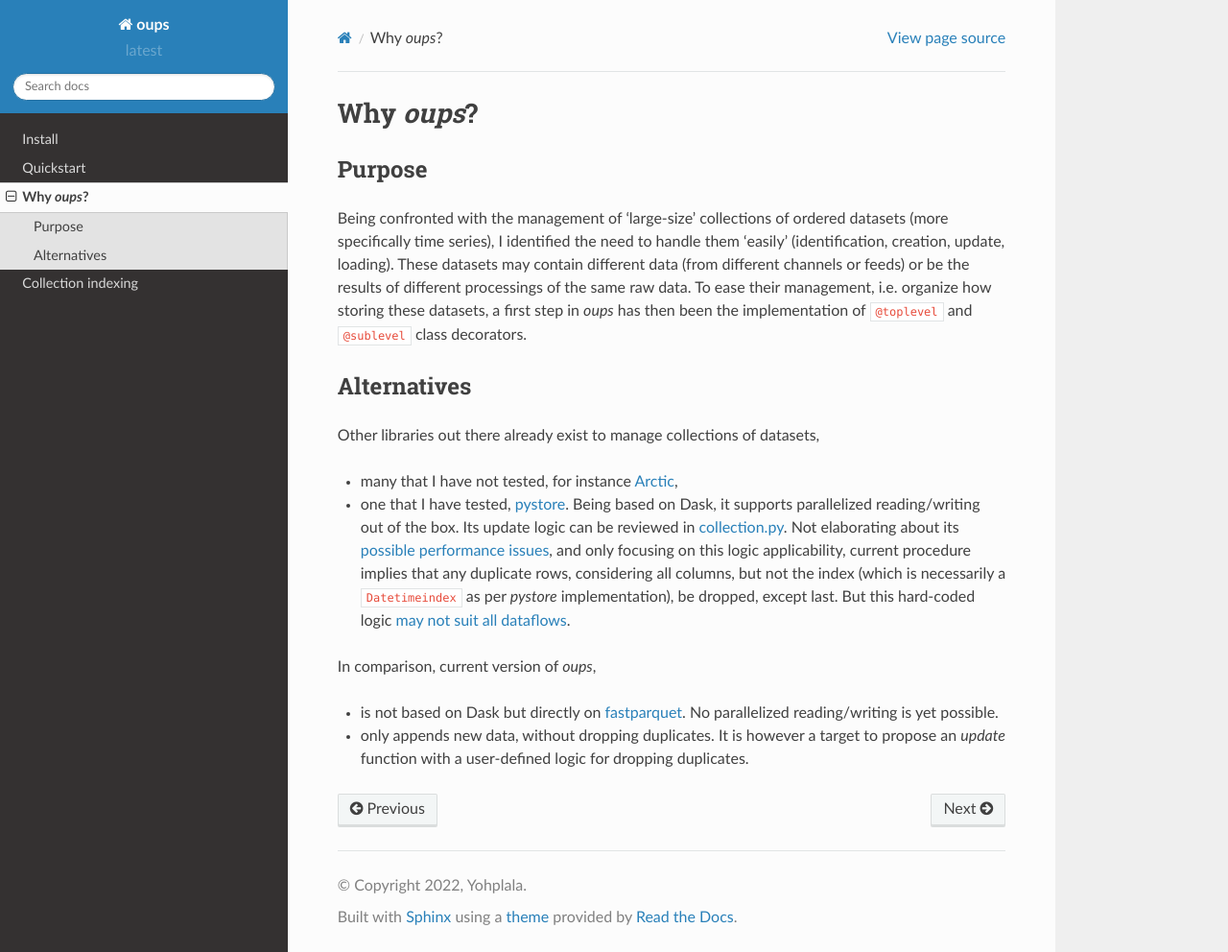
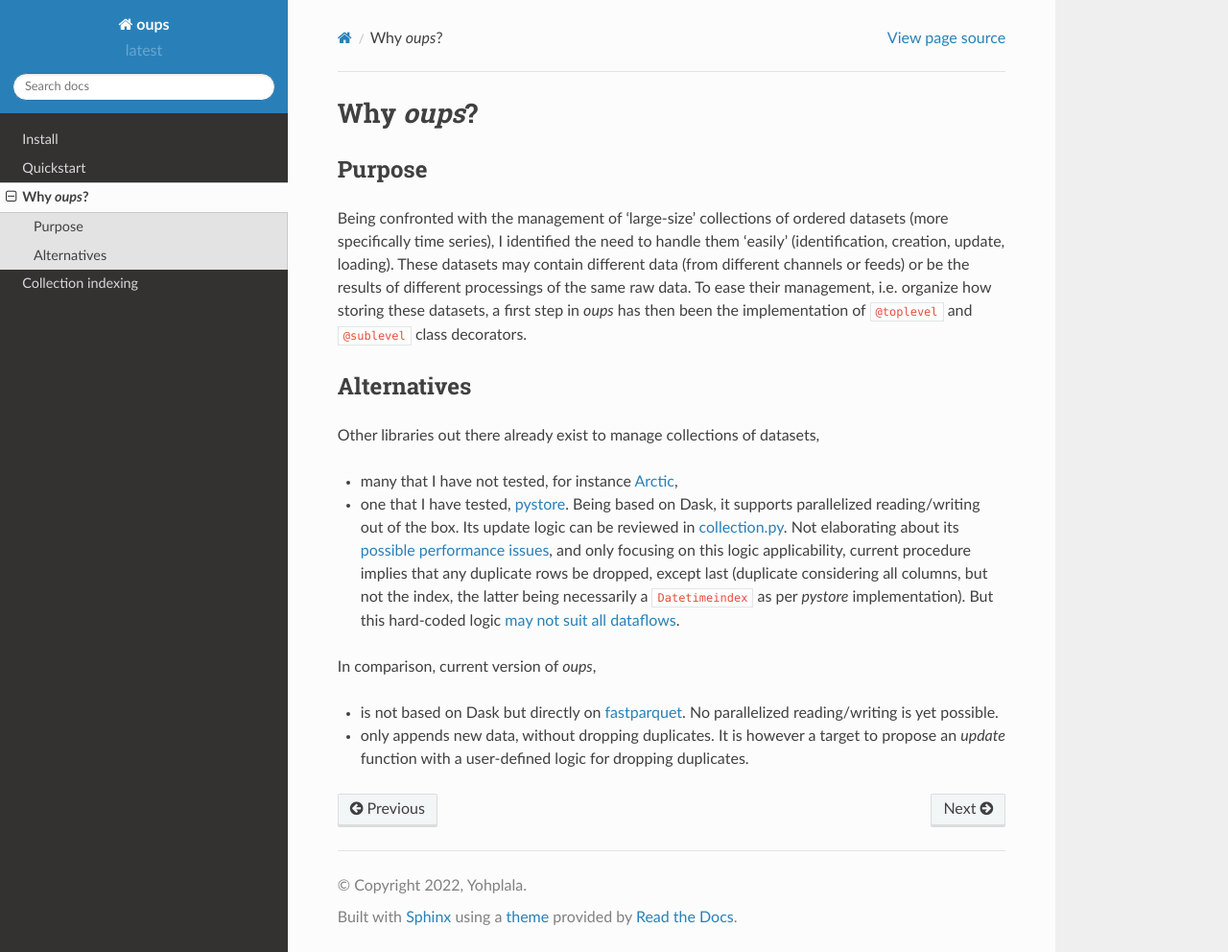
Before and after one commit to yohplala/oups, a Sphinx documentation site: the page built from docs/source/purpose.rst, in a window 1280 px wide and 992 px high. Shown: the whole window at 96% size. Built offline with Sphinx 7.4.7 and the Read the Docs theme 2.0.0, drawn with Linux system fonts in a browser that asks for light colours.

Commit message:
Update purpose.rst

```diff
--- a/docs/source/purpose.rst
+++ b/docs/source/purpose.rst
@@ -14,7 +14,7 @@ Alternatives
 Other libraries out there already exist to manage collections of datasets,
 
 * many that I have not tested, for instance `Arctic <https://github.com/man-group/arctic>`_,
-* one that I have tested, `pystore <https://github.com/ranaroussi/pystore>`_. Being based on Dask, it supports parallelized reading/writing out of the box. Its update logic can be reviewed in `collection.py <https://github.com/ranaroussi/pystore/blob/ed9beca774312811527c80d199c3cf437623477b/pystore/collection.py#L181>`_. Not elaborating about its `possible performance issues <https://github.com/ranaroussi/pystore/issues/56>`_, and only focusing on this logic applicability, current procedure implies that any duplicate rows, considering all columns, but not the index (which is necessarily a ``Datetimeindex`` as per *pystore* implementation), be dropped, except last. But this hard-coded logic `may not suit all dataflows <https://github.com/ranaroussi/pystore/issues/43>`_.
+* one that I have tested, `pystore <https://github.com/ranaroussi/pystore>`_. Being based on Dask, it supports parallelized reading/writing out of the box. Its update logic can be reviewed in `collection.py <https://github.com/ranaroussi/pystore/blob/ed9beca774312811527c80d199c3cf437623477b/pystore/collection.py#L181>`_. Not elaborating about its `possible performance issues <https://github.com/ranaroussi/pystore/issues/56>`_, and only focusing on this logic applicability, current procedure implies that any duplicate rows be dropped, except last (duplicate considering all columns, but not the index, the latter being necessarily a ``Datetimeindex`` as per *pystore* implementation). But this hard-coded logic `may not suit all dataflows <https://github.com/ranaroussi/pystore/issues/43>`_.
 
 In comparison, current version of *oups*,
 
```
